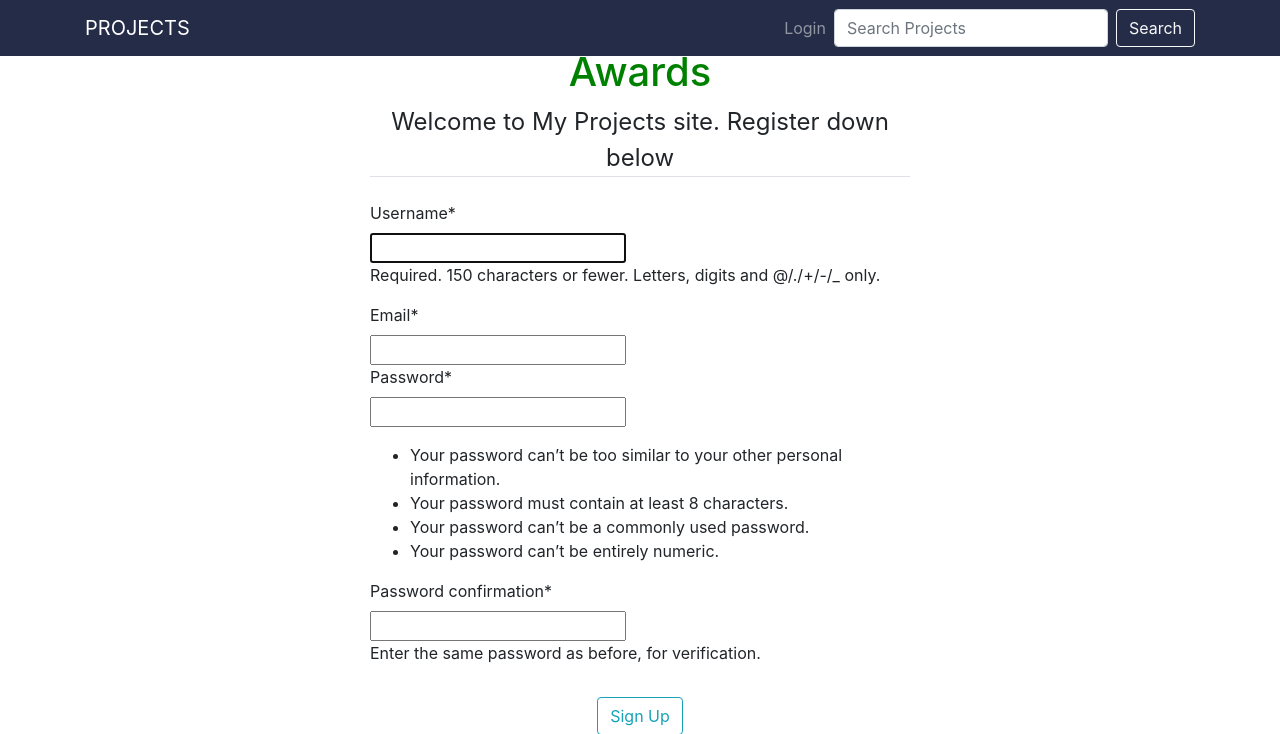
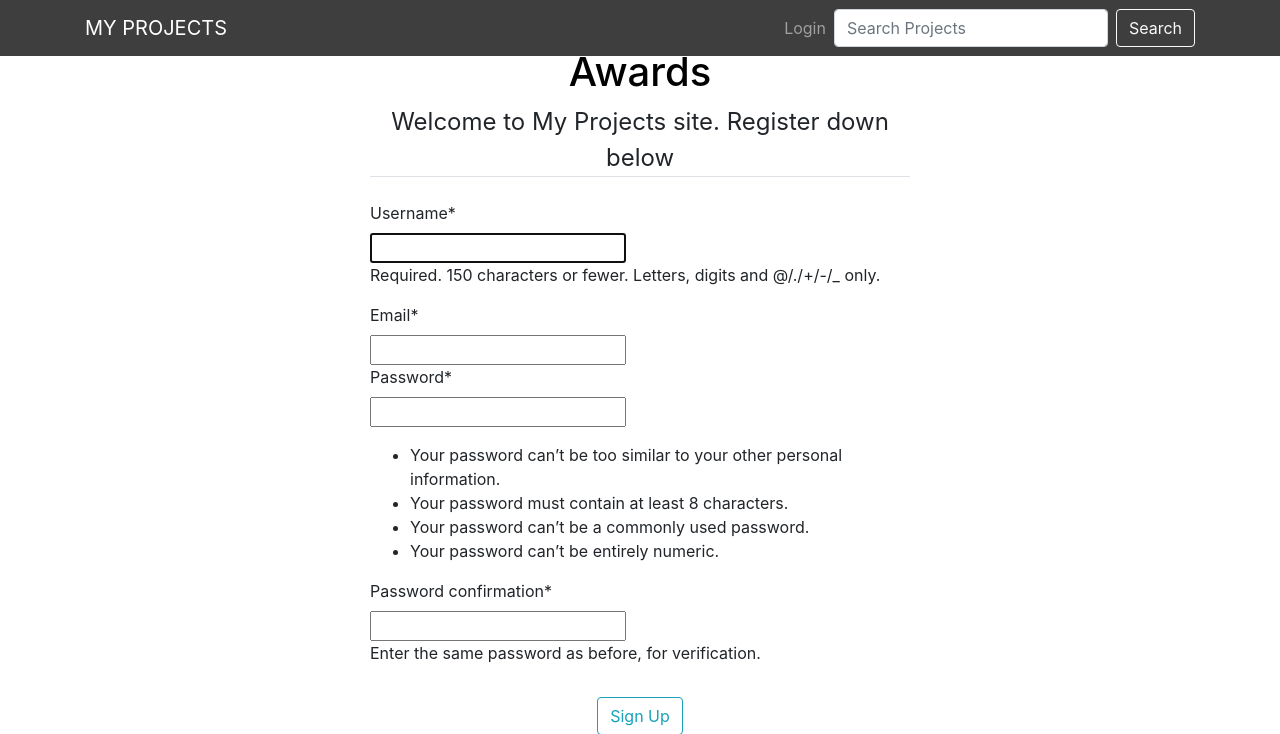
Before and after one commit to Emmanuel687/Poultry-Web-App, a Django app: page /register/ in a window 1280 px wide. Shown: the top 734 px of the page. Run offline with Django 3.2, Linux system fonts and the light colour scheme; some libraries are stand-ins or nearby versions.

Commit message:
Dev:Changed various Template Files

```diff
--- a/awards/templates/navbar.html
+++ b/awards/templates/navbar.html
@@ -1,6 +1,6 @@
-<nav class="navbar navbar-expand-lg navbar-dark  fixed-top" style="background-color: rgb(36, 44, 71);">
+<nav class="navbar navbar-expand-lg navbar-dark  fixed-top" style="background-color: rgb(63, 62, 63);">
     <div class="container">
-        <a class="navbar-brand" href="{% url 'home' %}">PROJECTS</a>
+        <a class="navbar-brand" href="{% url 'home' %}">MY PROJECTS</a>
         <div class="collapse navbar-collapse text-dark" id="navbarSupportedContent">
             <ul class="navbar-nav ml-auto">
                 {% if user.is_authenticated %}
--- a/awwards/settings.py
+++ b/awwards/settings.py
@@ -51,6 +51,7 @@ INSTALLED_APPS = [
     'awards.apps.AwardsConfig',
     'bootstrap4',
     'tinymce',
+    'cloudinary',
     'rest_framework',
     'crispy_forms',
 ]
--- a/static/css/index.css
+++ b/static/css/index.css
@@ -1,3 +1,3 @@
 h1 {
-    color: green;
+    color: black;
 }
```
Also changed, not shown: awards/templates/home.html (+4 -3 lines).
